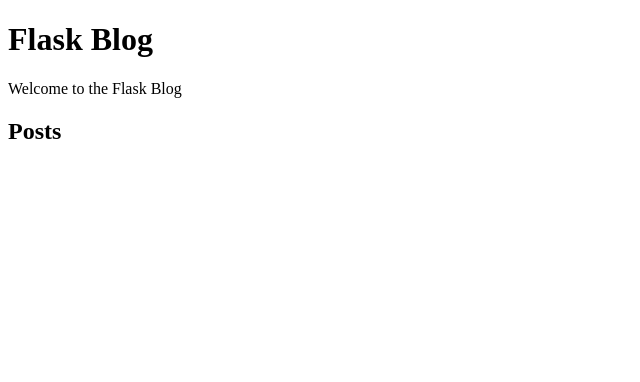
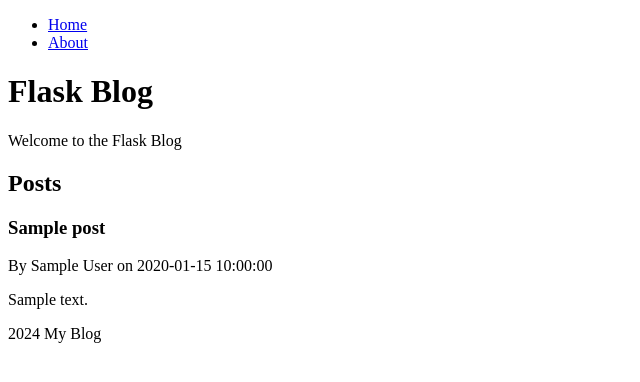
Before and after one commit to martin-creator/tunga_tech_impact_academy, a Flask app: template flask_blog_project/templates/index.html in a window 1280 px wide. Shown: the top 382 px of the page, without its empty margins (0-640 px from the left). Run offline with Flask 3, Linux system fonts and the light colour scheme; the template is opened without the code that fills it: most values are stand-ins (such as "Sample title", 1, 10 or a date in 2020); parts of the project's set-up code (start-up, migrations or seed data) failed here and were passed over.

Commit message:
Added base template

```diff
--- /dev/null
+++ b/flask_blog_project/templates/base.html
@@ -0,0 +1,22 @@
+<!DOCTYPE html>
+<html>
+<head>
+    <title>{% block title %}Flask Blog{% endblock %}</title>
+</head>
+<body>
+    <header>
+        <nav>
+            <ul>
+                <li><a href="{{ url_for('home') }}">Home</a></li>
+                <li><a href="{{ url_for('about') }}">About</a></li>
+            </ul>
+        </nav>
+    </header>
+    <main>
+        {% block content %}{% endblock %}
+    </main>
+    <footer>
+        2024 My Blog
+    </footer>
+
+</html>
--- a/flask_blog_project/templates/index.html
+++ b/flask_blog_project/templates/index.html
@@ -1,12 +1,13 @@
-<!DOCTYPE html>
-<html>
-<head>
-    <title>Flask Blog</title>
-</head>
-<body>
+{% extends 'base.html' %}
+{% block content %}
     <h1>Flask Blog</h1>
     <p>Welcome to the Flask Blog</p>
-
     <h2>Posts</h2>
-
-</html>
+    {% for post in posts %}
+    <div>
+        <h3>{{ post.title }}</h3>
+        <p>By {{ post.author }} on {{ post.date_posted }}</p>
+        <p>{{ post.content }}</p>
+    </div>
+    {% endfor %}
+{% endblock %}
```
